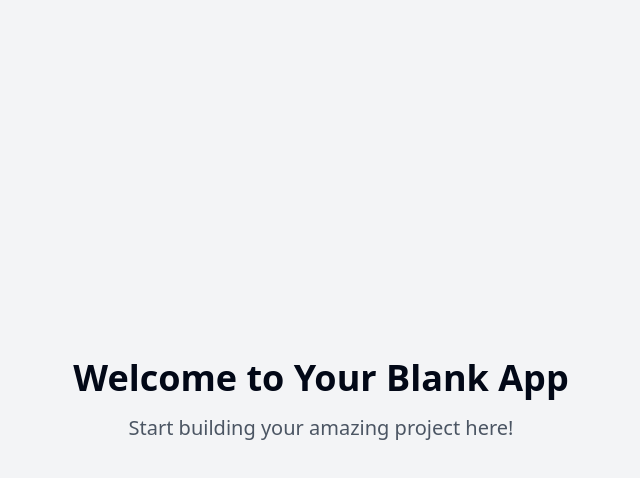
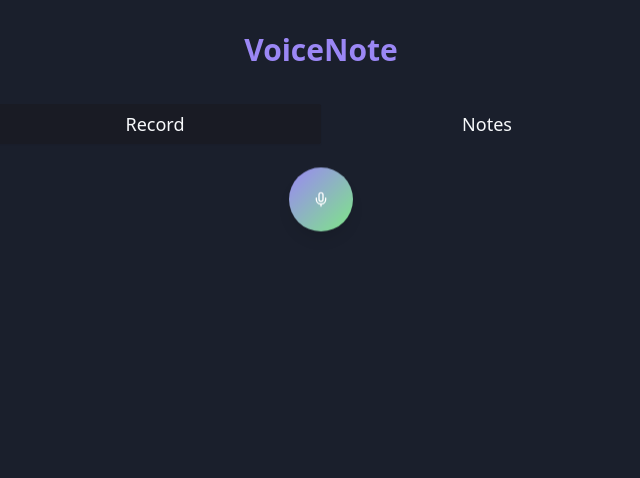
Before and after one commit to felipe-parra/voice-archive-today, a React (Vite) app: page / in a window 1280 px wide. Shown: the top 478 px of the page, without its empty margins (319-959 px from the left). Built offline with nearby package versions, Linux system fonts and the light colour scheme.

Commit message:
Add voice note feature
Implement a modern design for a voice note feature that includes a tab interface for viewing recorded audio and its text representation.
[skip gpt_engineer]

```diff
--- /dev/null
+++ b/src/components/VoiceNote.tsx
@@ -0,0 +1,89 @@
+import React, { useState } from "react";
+import { Tabs, TabsContent, TabsList, TabsTrigger } from "@/components/ui/tabs";
+import { Button } from "@/components/ui/button";
+import { Mic, Square, Play, List } from "lucide-react";
+
+export const VoiceNote = () => {
+  const [isRecording, setIsRecording] = useState(false);
+  const [recordings, setRecordings] = useState<{ id: number; timestamp: string; duration: string }[]>([]);
+
+  const toggleRecording = () => {
+    setIsRecording(!isRecording);
+    if (!isRecording) {
+      // Start recording logic would go here
+    } else {
+      // Stop recording logic would go here
+      const newRecording = {
+        id: recordings.length + 1,
+        timestamp: new Date().toLocaleTimeString(),
+        duration: "00:15",
+      };
+      setRecordings([...recordings, newRecording]);
+    }
+  };
+
+  return (
+    <div className="min-h-screen p-4 md:p-8">
+      <div className="mx-auto max-w-2xl">
+        <h1 className="mb-8 text-center text-3xl font-bold text-primary">VoiceNote</h1>
+
+        <Tabs defaultValue="record" className="w-full">
+          <TabsList className="grid w-full grid-cols-2">
+            <TabsTrigger value="record" className="text-lg">Record</TabsTrigger>
+            <TabsTrigger value="notes" className="text-lg">Notes</TabsTrigger>
+          </TabsList>
+
+          <TabsContent value="record" className="mt-8">
+            <div className="flex flex-col items-center space-y-8">
+              {isRecording && (
+                <div className="audio-visualizer animate-pulse" />
+              )}
+
+              <div className="flex items-center space-x-4">
+                <Button
+                  onClick={toggleRecording}
+                  className={`bubble h-16 w-16 ${isRecording ? 'animate-glow-pulse' : 'animate-bubble-float'}`}
+                >
+                  {isRecording ? <Square className="h-6 w-6" /> : <Mic className="h-6 w-6" />}
+                </Button>
+              </div>
+
+              {isRecording && (
+                <p className="text-center text-primary animate-pulse">Recording...</p>
+              )}
+            </div>
+          </TabsContent>
+
+          <TabsContent value="notes" className="mt-8">
+            <div className="space-y-4">
+              {recordings.map((recording) => (
+                <div
+                  key={recording.id}
+                  className="flex items-center justify-between rounded-lg bg-accent/50 p-4 backdrop-blur-sm"
+                >
+                  <div>
+                    <p className="text-primary">Recording {recording.id}</p>
+                    <p className="text-sm text-gray-400">{recording.timestamp}</p>
+                  </div>
+                  <div className="flex items-center space-x-2">
+                    <span className="text-sm text-gray-400">{recording.duration}</span>
+                    <Button size="icon" variant="ghost" className="h-8 w-8">
+                      <Play className="h-4 w-4" />
+                    </Button>
+                  </div>
+                </div>
+              ))}
+
+              {recordings.length === 0 && (
+                <div className="text-center text-gray-400">
+                  <List className="mx-auto mb-2 h-8 w-8" />
+                  <p>No recordings yet</p>
+                </div>
+              )}
+            </div>
+          </TabsContent>
+        </Tabs>
+      </div>
+    </div>
+  );
+};
--- a/src/index.css
+++ b/src/index.css
@@ -4,98 +4,30 @@
 
 @layer base {
   :root {
-    --background: 0 0% 100%;
-    --foreground: 222.2 84% 4.9%;
-
-    --card: 0 0% 100%;
-    --card-foreground: 222.2 84% 4.9%;
-
-    --popover: 0 0% 100%;
-    --popover-foreground: 222.2 84% 4.9%;
-
-    --primary: 222.2 47.4% 11.2%;
-    --primary-foreground: 210 40% 98%;
-
-    --secondary: 210 40% 96.1%;
-    --secondary-foreground: 222.2 47.4% 11.2%;
-
-    --muted: 210 40% 96.1%;
-    --muted-foreground: 215.4 16.3% 46.9%;
-
-    --accent: 210 40% 96.1%;
-    --accent-foreground: 222.2 47.4% 11.2%;
-
-    --destructive: 0 84.2% 60.2%;
-    --destructive-foreground: 210 40% 98%;
-
+    --background: 228 18% 12%;
+    --foreground: 210 40% 98%;
     --border: 214.3 31.8% 91.4%;
     --input: 214.3 31.8% 91.4%;
     --ring: 222.2 84% 4.9%;
-
-    --radius: 0.5rem;
-
-    --sidebar-background: 0 0% 98%;
-
-    --sidebar-foreground: 240 5.3% 26.1%;
-
-    --sidebar-primary: 240 5.9% 10%;
-
-    --sidebar-primary-foreground: 0 0% 98%;
-
-    --sidebar-accent: 240 4.8% 95.9%;
-
-    --sidebar-accent-foreground: 240 5.9% 10%;
-
-    --sidebar-border: 220 13% 91%;
-
-    --sidebar-ring: 217.2 91.2% 59.8%;
   }
 
-  .dark {
-    --background: 222.2 84% 4.9%;
-    --foreground: 210 40% 98%;
-
-    --card: 222.2 84% 4.9%;
-    --card-foreground: 210 40% 98%;
-
-    --popover: 222.2 84% 4.9%;
-    --popover-foreground: 210 40% 98%;
-
-    --primary: 210 40% 98%;
-    --primary-foreground: 222.2 47.4% 11.2%;
-
-    --secondary: 217.2 32.6% 17.5%;
-    --secondary-foreground: 210 40% 98%;
-
-    --muted: 217.2 32.6% 17.5%;
-    --muted-foreground: 215 20.2% 65.1%;
-
-    --accent: 217.2 32.6% 17.5%;
-    --accent-foreground: 210 40% 98%;
-
-    --destructive: 0 62.8% 30.6%;
-    --destructive-foreground: 210 40% 98%;
-
-    --border: 217.2 32.6% 17.5%;
-    --input: 217.2 32.6% 17.5%;
-    --ring: 212.7 26.8% 83.9%;
-    --sidebar-background: 240 5.9% 10%;
-    --sidebar-foreground: 240 4.8% 95.9%;
-    --sidebar-primary: 224.3 76.3% 48%;
-    --sidebar-primary-foreground: 0 0% 100%;
-    --sidebar-accent: 240 3.7% 15.9%;
-    --sidebar-accent-foreground: 240 4.8% 95.9%;
-    --sidebar-border: 240 3.7% 15.9%;
-    --sidebar-ring: 217.2 91.2% 59.8%;
+  body {
+    @apply bg-accent text-foreground;
   }
 }
 
-@layer base {
-  * {
-    @apply border-border;
-  }
+.glow {
+  box-shadow: 0 0 15px rgba(155, 135, 245, 0.3);
+}
 
-  body {
-    @apply bg-background text-foreground;
-  }
+.glow-green {
+  box-shadow: 0 0 15px rgba(126, 231, 135, 0.3);
 }
+
+.bubble {
+  @apply rounded-full bg-gradient-to-br from-primary to-secondary p-4 shadow-lg transition-all duration-300 hover:scale-105;
+}
+
+.audio-visualizer {
+  @apply h-32 w-full rounded-lg bg-gradient-to-r from-primary to-secondary opacity-75;
+}
--- a/src/pages/Index.tsx
+++ b/src/pages/Index.tsx
@@ -1,14 +1,7 @@
-// Update this page (the content is just a fallback if you fail to update the page)
+import { VoiceNote } from "@/components/VoiceNote";
 
 const Index = () => {
-  return (
-    <div className="min-h-screen flex items-center justify-center bg-gray-100">
-      <div className="text-center">
-        <h1 className="text-4xl font-bold mb-4">Welcome to Your Blank App</h1>
-        <p className="text-xl text-gray-600">Start building your amazing project here!</p>
-      </div>
-    </div>
-  );
+  return <VoiceNote />;
 };
 
 export default Index;
--- a/tailwind.config.ts
+++ b/tailwind.config.ts
@@ -12,85 +12,46 @@ export default {
   theme: {
     container: {
       center: true,
-			padding: '2rem',
+      padding: "2rem",
       screens: {
-				'2xl': '1400px'
-			}
+        "2xl": "1400px",
+      },
     },
     extend: {
       colors: {
-				border: 'hsl(var(--border))',
-				input: 'hsl(var(--input))',
-				ring: 'hsl(var(--ring))',
-				background: 'hsl(var(--background))',
-				foreground: 'hsl(var(--foreground))',
+        border: "hsl(var(--border))",
+        input: "hsl(var(--input))",
+        ring: "hsl(var(--ring))",
+        background: "hsl(var(--background))",
+        foreground: "hsl(var(--foreground))",
         primary: {
-					DEFAULT: 'hsl(var(--primary))',
-					foreground: 'hsl(var(--primary-foreground))'
+          DEFAULT: "#9b87f5",
+          foreground: "#ffffff",
         },
         secondary: {
-					DEFAULT: 'hsl(var(--secondary))',
-					foreground: 'hsl(var(--secondary-foreground))'
-				},
-				destructive: {
-					DEFAULT: 'hsl(var(--destructive))',
-					foreground: 'hsl(var(--destructive-foreground))'
-				},
-				muted: {
-					DEFAULT: 'hsl(var(--muted))',
-					foreground: 'hsl(var(--muted-foreground))'
+          DEFAULT: "#7ee787",
+          foreground: "#ffffff",
         },
         accent: {
-					DEFAULT: 'hsl(var(--accent))',
-					foreground: 'hsl(var(--accent-foreground))'
+          DEFAULT: "#1A1F2C",
+          foreground: "#ffffff",
         },
-				popover: {
-					DEFAULT: 'hsl(var(--popover))',
-					foreground: 'hsl(var(--popover-foreground))'
-				},
-				card: {
-					DEFAULT: 'hsl(var(--card))',
-					foreground: 'hsl(var(--card-foreground))'
-				},
-				sidebar: {
-					DEFAULT: 'hsl(var(--sidebar-background))',
-					foreground: 'hsl(var(--sidebar-foreground))',
-					primary: 'hsl(var(--sidebar-primary))',
-					'primary-foreground': 'hsl(var(--sidebar-primary-foreground))',
-					accent: 'hsl(var(--sidebar-accent))',
-					'accent-foreground': 'hsl(var(--sidebar-accent-foreground))',
-					border: 'hsl(var(--sidebar-border))',
-					ring: 'hsl(var(--sidebar-ring))'
-				}
-			},
-			borderRadius: {
-				lg: 'var(--radius)',
-				md: 'calc(var(--radius) - 2px)',
-				sm: 'calc(var(--radius) - 4px)'
       },
       keyframes: {
-				'accordion-down': {
-					from: {
-						height: '0'
+        "bubble-float": {
+          "0%, 100%": { transform: "translateY(0)" },
+          "50%": { transform: "translateY(-5px)" },
         },
-					to: {
-						height: 'var(--radix-accordion-content-height)'
-					}
+        "glow-pulse": {
+          "0%, 100%": { opacity: "1" },
+          "50%": { opacity: "0.7" },
         },
-				'accordion-up': {
-					from: {
-						height: 'var(--radix-accordion-content-height)'
-					},
-					to: {
-						height: '0'
-					}
-				}
       },
       animation: {
-				'accordion-down': 'accordion-down 0.2s ease-out',
-				'accordion-up': 'accordion-up 0.2s ease-out'
-			}
-		}
+        "bubble-float": "bubble-float 3s ease-in-out infinite",
+        "glow-pulse": "glow-pulse 2s ease-in-out infinite",
+      },
+    },
   },
   plugins: [require("tailwindcss-animate")],
 } satisfies Config;
```
Lines whose indentation alone changed are shown as unchanged.
